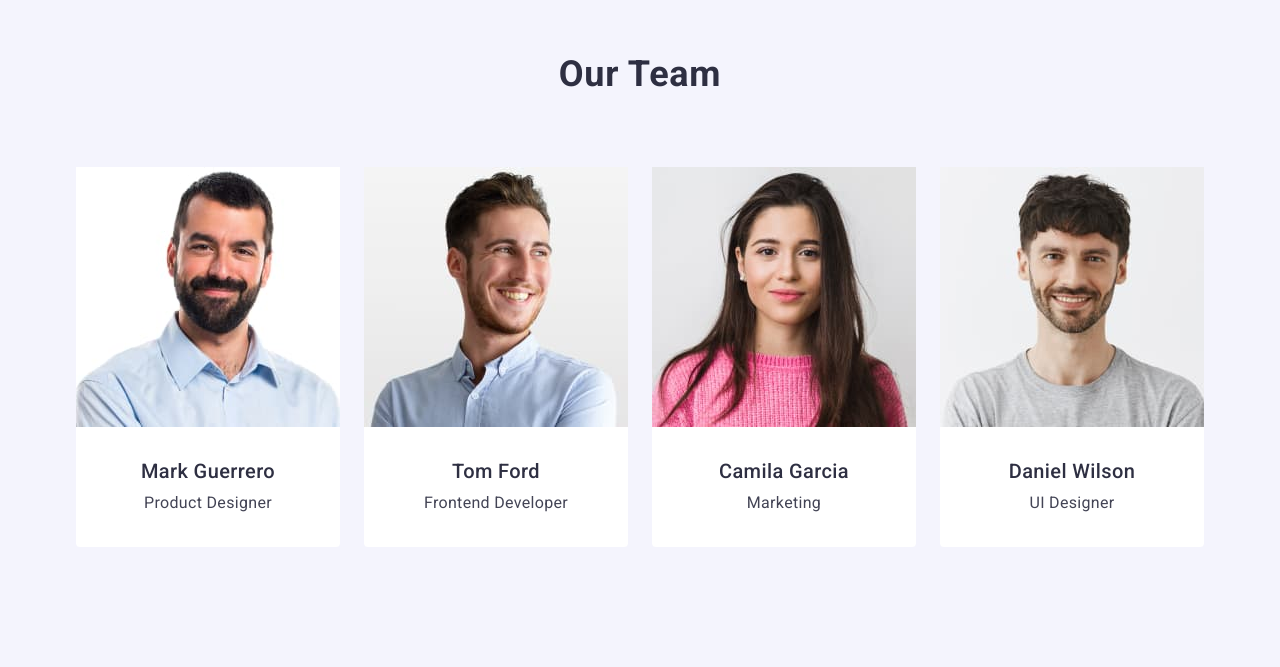
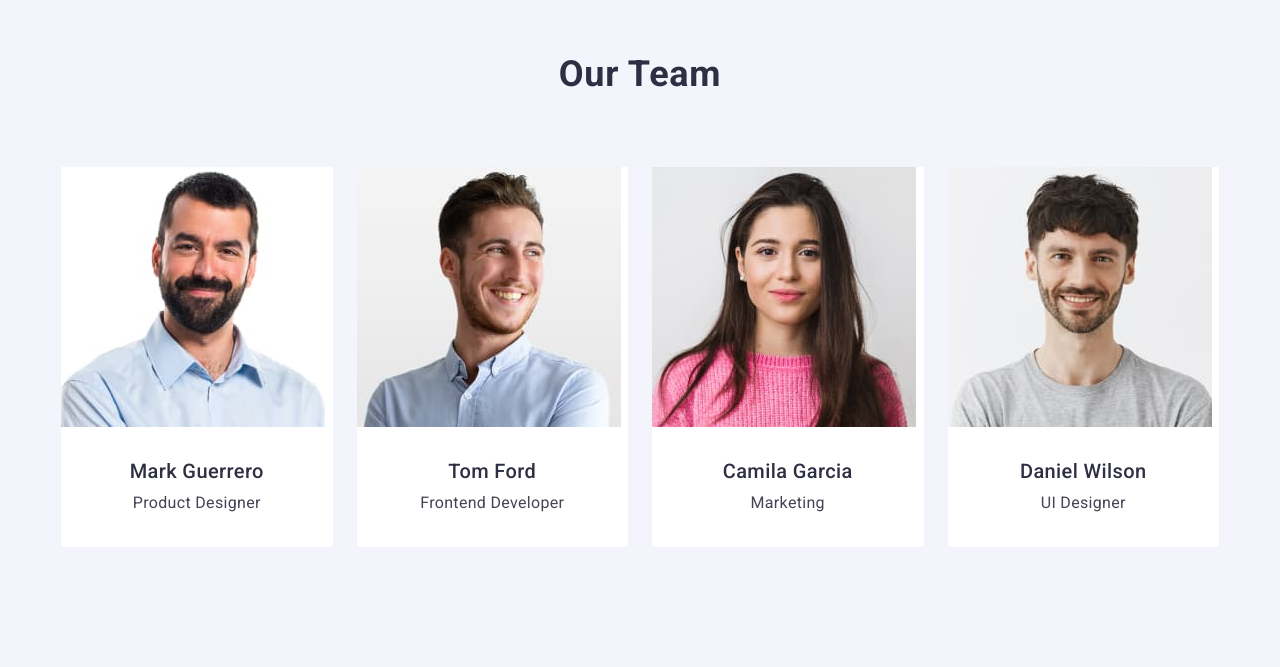
Before and after one commit to dmytro-ka/goit-markup-hw-03, a plain HTML site: page index.html in a window 1280 px wide. Shown: the part 1482-2149 px from the top of the page. Drawn offline with nearby package versions, Linux system fonts and the light colour scheme.

Commit message:
update width

```diff
--- a/css/styles.css
+++ b/css/styles.css
@@ -239,8 +239,8 @@ align-items: center;
     background-color: #FFFFFF;
     border-radius: 0px 0px 4px 4px;
 background:  #FFF;
-width: calc((100% - 3 * 24px) / 4)
-width: 264px;
+width: calc((100% - 3 * 24px) / 4);
+
 }
 .team-list-item-img{
 
```
